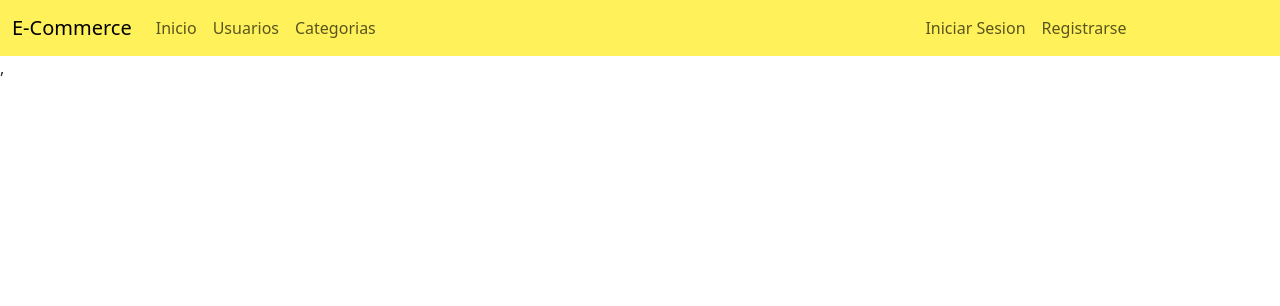
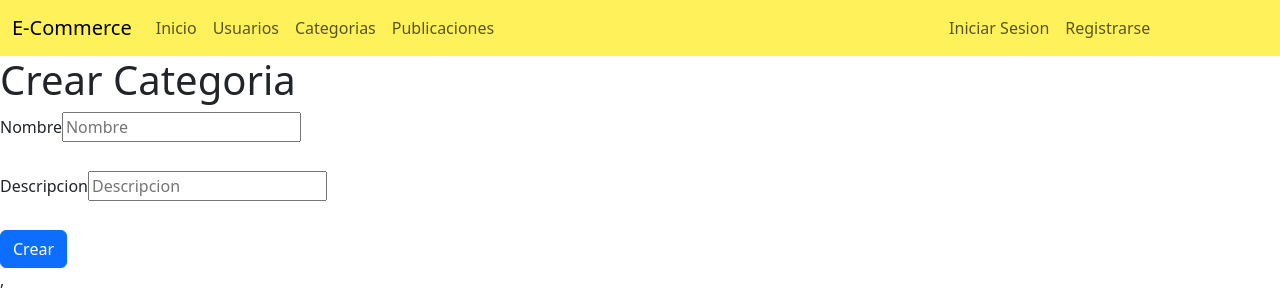
Before and after one commit to LeoSi1231/E-Commerce-Master, a React (Vite) app in the folder cliente/vite-project/: page /crear-categoria in a window 1280 px wide. Shown: the top 306 px of the page. Built offline with nearby package versions, Linux system fonts and the light colour scheme; no server answers.

Commit message:
clase24/10

```diff
--- a/cliente/vite-project/src/App.jsx
+++ b/cliente/vite-project/src/App.jsx
@@ -7,8 +7,10 @@ import VerUsuario from "./paginas/usuarios/VerUsuario"
 import CrearUsuario from "./paginas/usuarios/CrearUsuario"
 import { useAuth } from "./UseAuth.jsx";
 import Login from "./paginas/Login"
-import VerCategoria from "./paginas/categorias/VerCategoria"
+import VerCategorias from "./paginas/categorias/VerCategorias"
+import CrearCategoria from "./paginas/categorias/CrearCategoria"
 import LogoutUsuario from "./componentes/LogoutUsuario"
+import VerPublicaciones from "./paginas/publicaciones/VerPublicaciones"
 
 
 
@@ -23,7 +25,9 @@ function App() {
 <Route path= "/ver-usuario/:idUsuario" element= {<VerUsuario/>}/>
 <Route path= "/login" element= {<Login setUsuarioLogeado={setUsuarioLogeado}/>}/>
 <Route path="/logout" element={<LogoutUsuario setUsuarioLogeado={setUsuarioLogeado}/>}/>
-<Route path= "/ver-categorias" element= {<VerCategoria/>}/>
+<Route path= "/ver-categorias" element= {<VerCategorias/>}/>
+<Route path= "/crear-categoria" element= {<CrearCategoria/>}/>
+<Route path= "/ver-publicaciones" element= {<VerPublicaciones/>}/>
 
 
   </Routes>
--- /dev/null
+++ b/cliente/vite-project/src/componentes/Card.jsx
@@ -0,0 +1,21 @@
+import { Link } from "react-router-dom";
+
+function Card ({titulo,textoCard,textoBoton,linkBoton}) {
+    return (
+    <div className="card"
+    style={{
+        width: "18rem",
+        display : "inline-block",
+        margin : "10px"
+    }}>
+      <div className="card-body">
+        <h5 className="card-title">{titulo}</h5>
+        <p className="card-text">{textoCard}</p>
+        <Link to={linkBoton} className="btn btn-primary">{textoBoton}</Link>
+      </div>
+    </div>
+
+    );
+}
+
+export default Card
--- a/cliente/vite-project/src/componentes/Navbar.jsx
+++ b/cliente/vite-project/src/componentes/Navbar.jsx
@@ -49,6 +49,9 @@ function NavBar ({usuarioLogeado}) {
         <li className="nav-item">
           <NavLink to ="/ver-categorias" className="nav-link">Categorias</NavLink>
         </li>
+        <li className="nav-item">
+          <NavLink to ="/ver-publicaciones" className="nav-link">Publicaciones</NavLink>
+        </li>
       </ul>
       <ul className="navbar-nav me-auto mb-2 mb-lg-0">
       </ul>
--- /dev/null
+++ b/cliente/vite-project/src/paginas/categorias/CrearCategoria.jsx
@@ -0,0 +1,56 @@
+import { useState } from "react"
+import { useNavigate } from "react-router-dom"
+
+function CrearCategoria () {
+
+    const navigate = useNavigate();
+    const [categoria, setCategoria] = useState([{}])
+
+    function manejarInputs(evento) {
+        setCategoria({...categoria,
+            [evento.target.name]: evento.target.value})
+    }
+    console.log(categoria)
+
+    function enviarPeticion(evento) {
+        evento.preventDefault()
+        fetch("http://localhost:3000/categorias",{
+            method: "POST",
+            headers : {
+                "Content-Type": "application/json"
+            },
+            credentials: "include",
+            body: JSON.stringify(categoria),
+        }).then((response) => {
+            navigate("/")
+            })
+        }
+    return (
+        <>
+        <h1>Crear Categoria</h1>
+        <form className="row g-3">
+    <div className="mb-2">
+    <label htmlFor="inputCity" className="form-label">Nombre</label>
+    <input type="text"
+        placeholder="Nombre"
+        value={categoria.nombre}
+        onChange={manejarInputs}
+        name="nombre"/>
+    </div>
+    <div className="mb-2">
+    <label htmlFor="inputState" className="form-label">Descripcion</label>
+    <input type="text"
+        placeholder="Descripcion"
+        value={categoria.descripcion}
+        onChange={manejarInputs}
+        name="descripcion" />
+    </div>
+  <div className="col-12">
+    <button className="btn btn-primary" type="submit" onClick={enviarPeticion}>Crear</button>
+  </div>
+    </form>
+        </>
+    );
+}
+
+export default CrearCategoria
--- a/cliente/vite-project/src/paginas/categorias/VerCategoria.jsx
+++ /dev/null
@@ -1,21 +0,0 @@
-import { useState, useEffect } from "react"
-import { Link } from "react-router-dom"
-
-function VerCategorias () {
-    async function cargarCategorias () {
-        const response = await fetch("http://localhost:3000/categorias")
-        const data = await response.json()
-        console.log(data)
-    }
-
-    useEffect(() => {
-        cargarCategorias()
-    }, [])
-
-    return (
-        <>
-            <h1>Ver Categorias</h1>
-        </>
-    );
-}
-export default VerCategorias
--- /dev/null
+++ b/cliente/vite-project/src/paginas/categorias/VerCategorias.jsx
@@ -0,0 +1,37 @@
+import { useState, useEffect } from "react"
+import { Link } from "react-router-dom"
+import Card from "../../componentes/Card"
+
+
+function VerCategorias () {
+    const [categoria, setCategoria] = useState([{}])
+
+    async function cargarCategorias () {
+        const response = await fetch("http://localhost:3000/categorias")
+        const data = await response.json()
+        console.log(data)
+        setCategoria(data)
+    }
+
+    useEffect(() => {
+        cargarCategorias()
+    }, [])
+        const contenido = categoria.map ((categoria) => {
+            return( <Card
+            key= {`${categoria._id}`}
+            titulo = {categoria.nombre}
+            textoCard = {categoria.descripcion}
+            textoBoton = "Ver publicaciones"
+            linkBoton = {`/categorias/${categoria._id}`}
+            />
+            )
+        })
+
+    return (
+        <>
+            <h1>Ver Categorias</h1>  <Link to="/crear-categoria" className="btn btn-primary">Crear Categorias</Link> <br></br>
+            {contenido}
+        </>
+    );
+}
+export default VerCategorias
--- /dev/null
+++ b/cliente/vite-project/src/paginas/publicaciones/VerPublicaciones.jsx
@@ -0,0 +1,9 @@
+function VerPublicaciones () {
+    return (
+        <>
+            <h1>Publicaciones</h1>
+        </>
+    );
+}
+
+export default VerPublicaciones
```
Also changed, not shown: cliente/vite-project/src/paginas/publicaciones/VerPublicacion.jsx (added, +7 -0 lines), 2 other files (tests, documents, lock files or other folders).
